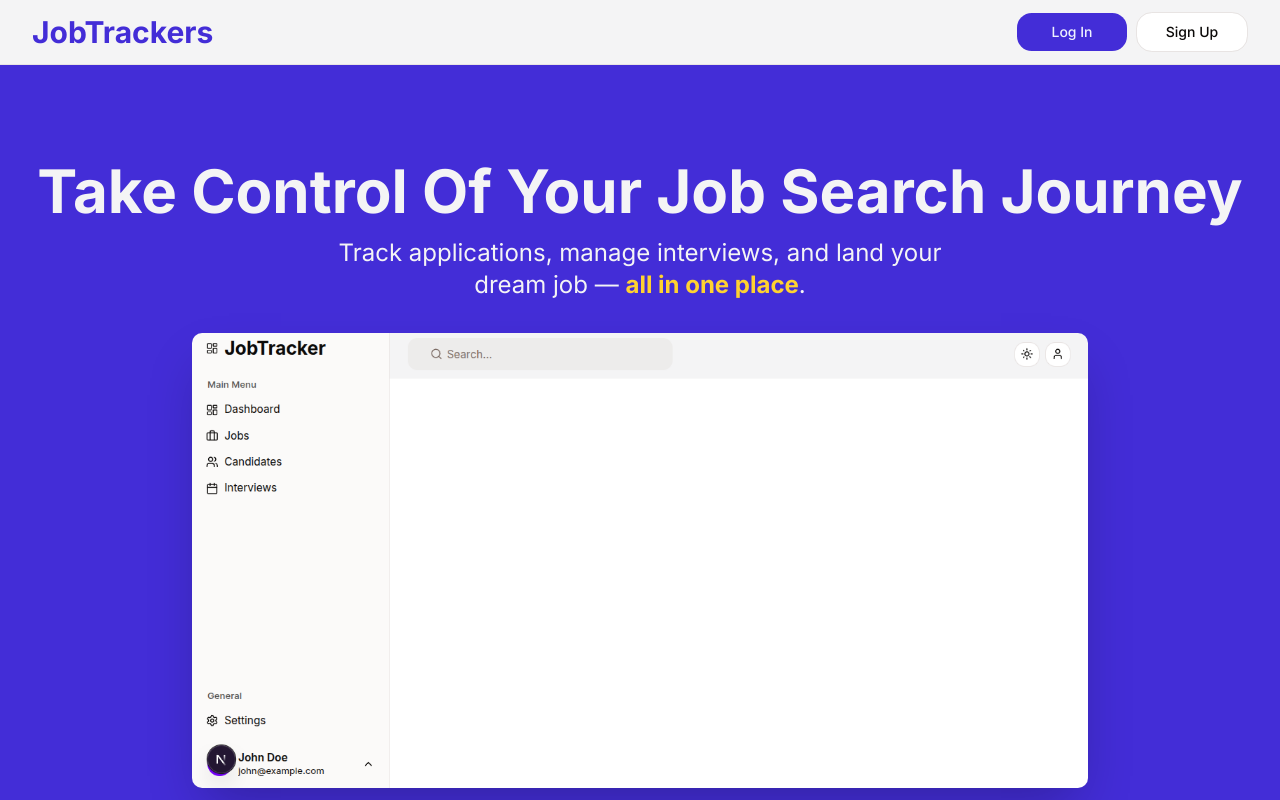
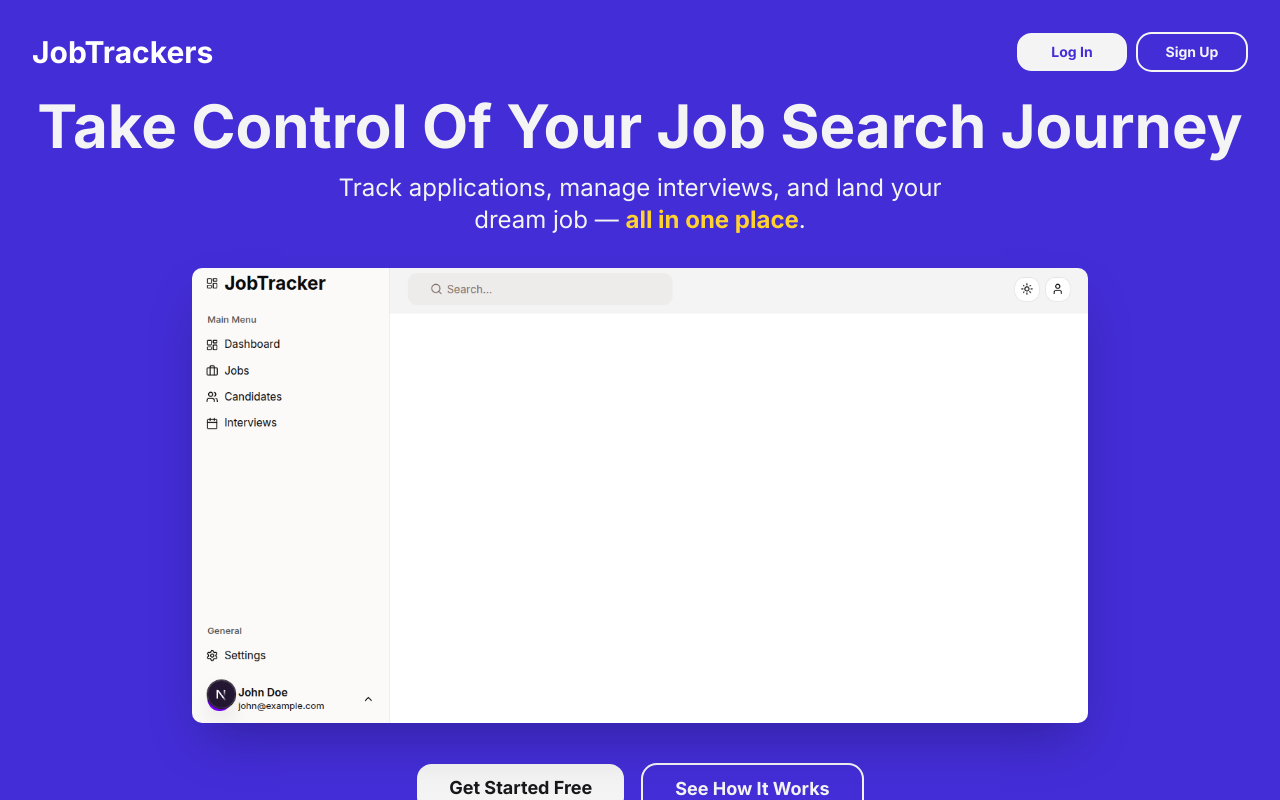
Before and after one commit to taleex/SP_JobTracker, a Next.js app: page / in a window 1280 px wide. Built offline with nearby package versions, Linux system fonts and the light colour scheme.

Commit message:
navbar fixes, middleware fixed

```diff
--- a/src/app/(root)/(auth)/layout.tsx
+++ b/src/app/(root)/(auth)/layout.tsx
@@ -1,4 +1,5 @@
 import AuthLeftContainer from "@/components/auth/authLeftContainer/auth-left-container";
+import NavbarMarketing from "@/components/marketing/nav-bar-marketing";
 
 /**
  * Layout partilhado pelas páginas /login e /signup.
@@ -16,9 +17,12 @@ export default function AuthLayout({
   children: React.ReactNode;
 }) {
   return (
-    <main className="auth-container">
-      <AuthLeftContainer />
-      {children}
-    </main>
+    <>
+      <NavbarMarketing />
+      <main className="auth-container">
+        <AuthLeftContainer />
+        {children}
+      </main>
+    </>
   );
 }
--- a/src/app/(root)/(marketing)/layout.tsx
+++ b/src/app/(root)/(marketing)/layout.tsx
@@ -6,9 +6,11 @@ export default function HomeLayout({
   children: React.ReactNode;
 }) {
   return (
-    <main className="h-screen flex flex-col">
+    <>
       <NavbarMarketing />
-      <div className="w-full flex-1 overflow-y-auto">{children}</div>
-    </main>
+      <main className="h-screen flex flex-col">
+        <div className="w-full flex-1 overflow-y-auto">{children}</div>
+      </main>
+    </>
   );
 }
--- a/src/app/api/auth/[...nextauth]/route.ts
+++ b/src/app/api/auth/[...nextauth]/route.ts
@@ -12,7 +12,6 @@ import { authOptions } from "@/lib/auth";
  *   - GET  /api/auth/providers            → lista de providers
  *
  * NextAuth também preenche automaticamente:
- *   - /api/auth/callback/github → callback do GitHub (via provider)
  *   - /api/auth/csrf            → token CSRF para os forms
  */
 const handler = NextAuth(authOptions);
--- a/src/app/globals.css
+++ b/src/app/globals.css
@@ -150,19 +150,27 @@
 
 /* --- Navbar --- */
 .nav-bar-marketing {
-  @apply flex w-full justify-between items-center h-10 border-b p-8 bg-secondary sticky;
+  @apply fixed inset-x-0 top-0 z-50 flex w-full items-center justify-between bg-transparent p-8;
 }
 
 .nav-bar-marketing-logo {
-  @apply text-3xl font-bold text-primary;
+  @apply text-3xl font-bold text-white leading-10;
+}
+
+.nav-bar-auth {
+  @apply fixed inset-x-0 top-0 z-50 flex w-full items-center justify-between bg-transparent p-8;
 }
 
 .nav-bar-marketing-buttons-group {
   @apply flex items-center gap-2;
 }
 
-.nav-bar-marketing-buttons {
-  @apply h-10 w-28 rounded-3xl;
+.nav-bar-marketing-buttons-primary {
+  @apply h-10 w-28 rounded-3xl font-bold text-primary;
+}
+
+.nav-bar-marketing-buttons-secondary {
+  @apply h-10 w-28 rounded-3xl font-bold text-secondary bg-transparent border-2 border-secondary hover:bg-secondary hover:text-primary;
 }
 
 /* --- Hero Section --- */
@@ -216,11 +224,11 @@
    Auth Page Styles
    ============================================ */
 .auth-container {
-  @apply flex h-full;
+  @apply flex h-screen;
 }
 
 .auth-left {
-  @apply flex flex-col p-16 w-1/2 h-full bg-primary;
+  @apply flex flex-col justify-center p-16 w-1/2 h-full bg-primary;
 }
 
 .auth-left-image {
@@ -248,5 +256,9 @@
 }
 
 .have-account {
-  @apply text-[14px] font-sans text-muted;
+  @apply text-[14px] font-sans text-shadow-secondary-foreground;
 }
+
+.have-account-redirect {
+  @apply font-bold hover:text-primary;
+}
--- a/src/components/auth/authRightContainer/have-account.tsx
+++ b/src/components/auth/authRightContainer/have-account.tsx
@@ -7,11 +7,17 @@ export default function HaveAccount({ mode }: HaveAccountProps) {
     <>
       {mode === "login" ? (
         <p className="have-account">
-          Don't have an account? <a href="/signup">Sign up</a>
+          Don't have an account?{" "}
+          <a href="/signup">
+            <span className="have-account-redirect">Sign up</span>
+          </a>
         </p>
       ) : (
         <p className="have-account">
-          Already have an account? <a href="/login">Log in</a>
+          Already have an account?{" "}
+          <a href="/login">
+            <span className="have-account-redirect">Log in</span>
+          </a>
         </p>
       )}
     </>
--- a/src/components/auth/authRightContainer/login-form.tsx
+++ b/src/components/auth/authRightContainer/login-form.tsx
@@ -14,7 +14,6 @@ import { signIn } from "next-auth/react";
  * Usa o signIn() do NextAuth:
  *   - signIn("credentials", { redirect: false }) → valida email/password
  *     contra a tabela User (via authorize() em src/lib/auth.ts)
- *   - signIn("github") → inicia o fluxo OAuth do GitHub
  *
  * redirect: false → o NextAuth NÃO redireciona sozinho; fazemos
  * router.push("/app/dashboard") manualmente para controlar o fluxo.
--- a/src/components/marketing/nav-bar-marketing.tsx
+++ b/src/components/marketing/nav-bar-marketing.tsx
@@ -1,21 +1,47 @@
+"use client";
+
 import { cn } from "@/lib/utils";
 import { Button } from "../ui/button";
 import Link from "next/link";
+import { usePathname } from "next/navigation";
 
 export default function NavbarMarketing() {
+  const pathname = usePathname();
+
   return (
-    <nav className="nav-bar-marketing">
+    <nav
+      className={
+        pathname !== "/login" && pathname !== "/signup"
+          ? "nav-bar-marketing"
+          : "nav-bar-auth"
+      }
+    >
+      <Link href="/">
         <h1 className="nav-bar-marketing-logo">JobTrackers</h1>
+      </Link>
+
+      {pathname !== "/login" && pathname !== "/signup" ? (
         <div className="nav-bar-marketing-buttons-group ">
           <Link href="/login">
-          <Button className={cn("nav-bar-marketing-buttons")}>Log In</Button>
+            <Button
+              className={cn("nav-bar-marketing-buttons-primary")}
+              variant="secondary"
+            >
+              Log In
+            </Button>
           </Link>
           <Link href="/signup">
-          <Button className={cn("nav-bar-marketing-buttons")} variant="outline">
+            <Button
+              className={cn("nav-bar-marketing-buttons-secondary")}
+              variant="outline"
+            >
               Sign Up
             </Button>
           </Link>
         </div>
+      ) : (
+        ""
+      )}
     </nav>
   );
 }
--- a/src/lib/actions.ts
+++ b/src/lib/actions.ts
@@ -58,12 +58,23 @@ export async function createUser(
   formData: FormData,
 ): Promise<CreateUserResult> {
   // 1. Extrair e validar os campos do formulário
-  const name = formData.get("name") as string | null;
-  const email = formData.get("email") as string | null;
-  const password = formData.get("password") as string | null;
+  //    (validação SERVER-SIDE — a do form é só UX e pode ser contornada)
+  const name = (formData.get("name") as string | null)?.trim() ?? "";
+  const email =
+    (formData.get("email") as string | null)?.trim().toLowerCase() ?? "";
+  const password = (formData.get("password") as string | null) ?? "";
 
   if (!name || !email || !password) {
     return { success: false, error: "All fields are required." };
+  }
+
+  const emailRegex = /^[^\s@]+@[^\s@]+\.[^\s@]+$/;
+  if (!emailRegex.test(email)) {
+    return { success: false, error: "Please enter a valid email address." };
+  }
+
+  if (name.length < 2) {
+    return { success: false, error: "Name must be at least 2 characters." };
   }
 
   if (password.length < 6) {
--- a/src/lib/auth.ts
+++ b/src/lib/auth.ts
@@ -1,6 +1,5 @@
 import type { NextAuthOptions } from "next-auth";
 import { getServerSession } from "next-auth";
-import GitHubProvider from "next-auth/providers/github";
 import CredentialsProvider from "next-auth/providers/credentials";
 import bcrypt from "bcryptjs";
 import db from "@/lib/db";
@@ -12,7 +11,6 @@ import db from "@/lib/db";
  *
  * 1. PROVIDERS — os métodos de login disponíveis:
  *    • Credentials: login com email + password (valida contra a tabela User)
- *    • GitHub: login social (se o email ainda não existir na BD, é criado)
  *
  * 2. SESSION STRATEGY "jwt" — a sessão é um token JWT (stateless).
  *    Não precisamos de tabelas extra (Account/Session) no Prisma.
@@ -23,7 +21,7 @@ import db from "@/lib/db";
  *              e guardamos o userId interno da BD no token.
  *    • session() → expõe os dados do token na sessão que o cliente recebe.
  *
- * 4. PAGES — next-auth/{signin} → define para onde o middleware redireciona.
+ * 4. PAGES — next-auth/{signin} → define para onde o proxy redireciona.
  * ─────────────────────────────────────────────────────────────────────────
  */
 
@@ -59,17 +57,11 @@ export const authOptions: NextAuthOptions = {
         return { id: String(user.id), name: user.name, email: user.email };
       },
     }),
-
-    // ── Login social com GitHub ────────────────────────────────────────
-    GitHubProvider({
-      clientId: process.env.GITHUB_ID!,
-      clientSecret: process.env.GITHUB_SECRET!,
-    }),
   ],
 
   session: { strategy: "jwt" },
 
-  // Redireciona para /login quando não há sessão (usado pelo middleware)
+  // Redireciona para /login quando não há sessão (usado pelo proxy)
   pages: { signIn: "/login" },
 
   callbacks: {
@@ -84,14 +76,14 @@ export const authOptions: NextAuthOptions = {
         const email = user.email ?? "";
 
         // Upsert: se o email já existe (ex: criado via signup), não altera nada.
-        // Se não existe (ex: primeiro login via GitHub), cria com password vazia.
+        // Se não existe (ex: user criado sem password), cria com password vazia.
         const dbUser = await db.user.upsert({
           where: { email },
           update: {}, // não altera dados existentes
           create: {
             name: user.name ?? "",
             email,
-            password: "", // sem password porque o login é via provider social
+            password: "",
           },
         });
 
--- a/src/middleware.ts
+++ b/src/proxy.ts
@@ -1,7 +1,7 @@
 import { withAuth } from "next-auth/middleware";
 
 /**
- * Middleware de autenticação.
+ * Proxy de autenticação.
  *
  * O withAuth() do NextAuth verifica se existe sessão válida.
  * Se NÃO houver sessão → redireciona para /login (configurado em pages.signIn).
@@ -11,7 +11,7 @@ import { withAuth } from "next-auth/middleware";
  *   - "/app/:path*" → protege toda a área do dashboard (jobs, dashboard, etc.)
  *
  * NOTA IMPORTANTE:
- *   Este middleware usa JWT para validar a sessão. Se usasses Database
+ *   Este proxy usa JWT para validar a sessão. Se usasses Database
  *   sessions, precisarias de configurar o adapter aqui também.
  */
 export default withAuth({
```
Also changed, not shown: 3 other files (tests, documents, lock files or other folders). Lines whose indentation alone changed are shown as unchanged.
